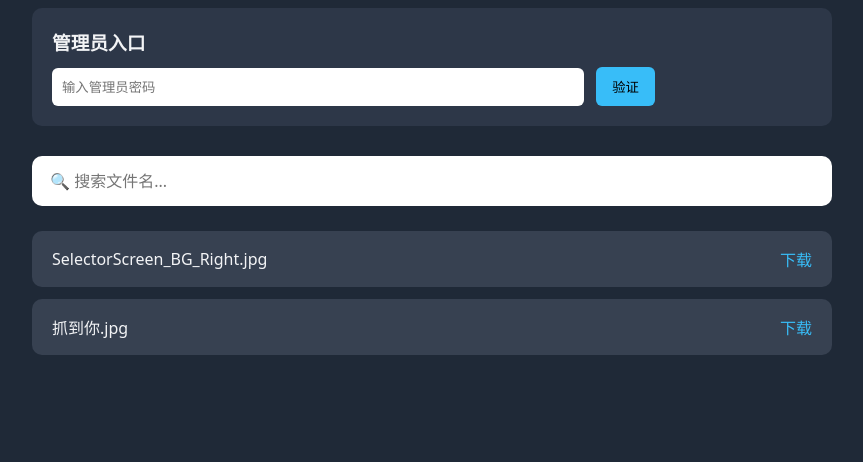
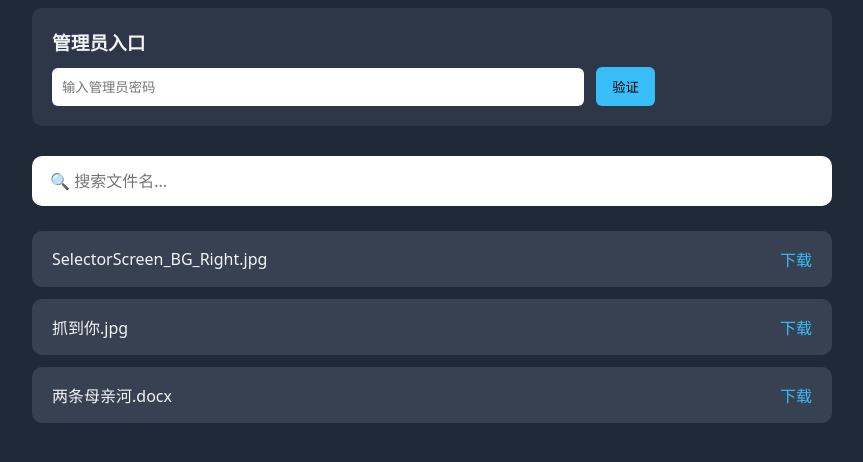
Before and after one commit to zhangplus20261003/zhangplus20261003.github.io, a plain HTML site: page index.html in a window 1280 px wide. Shown: the part 108-570 px from the top of the page, without its empty margins (208-1071 px from the left). Drawn offline with Linux system fonts and the light colour scheme.

Commit message:
Add files via upload

```diff
--- a/index.html
+++ b/index.html
@@ -87,7 +87,6 @@
 <body>
     <div class="container">
         <h1>文件下载中心</h1>
-
         <!-- 管理员上传区域 -->
         <div class="admin-area">
             <h3 style="margin-bottom:12px;">管理员入口</h3>
@@ -101,23 +100,19 @@
                 <button onclick="copyCode()" style="margin-top:8px;">复制代码</button>
             </div>
         </div>
-
         <input id="searchInput" placeholder="🔍 搜索文件名..." oninput="renderList()">
         <div id="fileList">加载中...</div>
     </div>
-
 <script>
 // ===== 密码：zhang0922，浏览器Crypto算出的真实哈希 =====
 const ADMIN_PWD_HASH = "9c80fe9d87f07d03a2c4539f9a0562104f178d6434526af602ae96f6af167b5e";
 // ============================================================
-
 let fileList = [
     {name:"SelectorScreen_BG_Right.jpg"},
-    {name:"抓到你.jpg"}
+    {name:"抓到你.jpg"},
+    {name:"两条母亲河.docx"}
 ];
-
 let generateCode = "";
-
 // SHA256哈希计算函数
 async function sha256(str) {
     const encoder = new TextEncoder();
@@ -127,7 +122,6 @@ async function sha256(str) {
     const hashHex = hashArray.map(b => b.toString(16).padStart(2, '0')).join('');
     return hashHex;
 }
-
 // 校验管理员密码
 async function checkPassword(){
     const inputPwd = document.getElementById("pwdInput").value;
@@ -138,7 +132,6 @@ async function checkPassword(){
         alert("密码错误");
     }
 }
-
 // 文件选择监听
 document.getElementById("fileSelect").onchange = function(){
     if(this.files.length>0){
@@ -148,14 +141,12 @@ document.getElementById("fileSelect").onchange = function(){
         document.getElementById("codeOutput").innerText = generateCode;
     }
 }
-
 //复制代码
 function copyCode(){
     navigator.clipboard.writeText(generateCode).then(()=>{
         alert("复制成功！粘贴到 fileList 数组里");
     })
 }
-
 // 渲染文件列表+搜索
 function renderList(){
     const keyword = document.getElementById('searchInput').value.toLowerCase();
@@ -177,7 +168,6 @@ function renderList(){
         box.appendChild(div);
     })
 }
-
 renderList();
 </script>
 </body>
```
